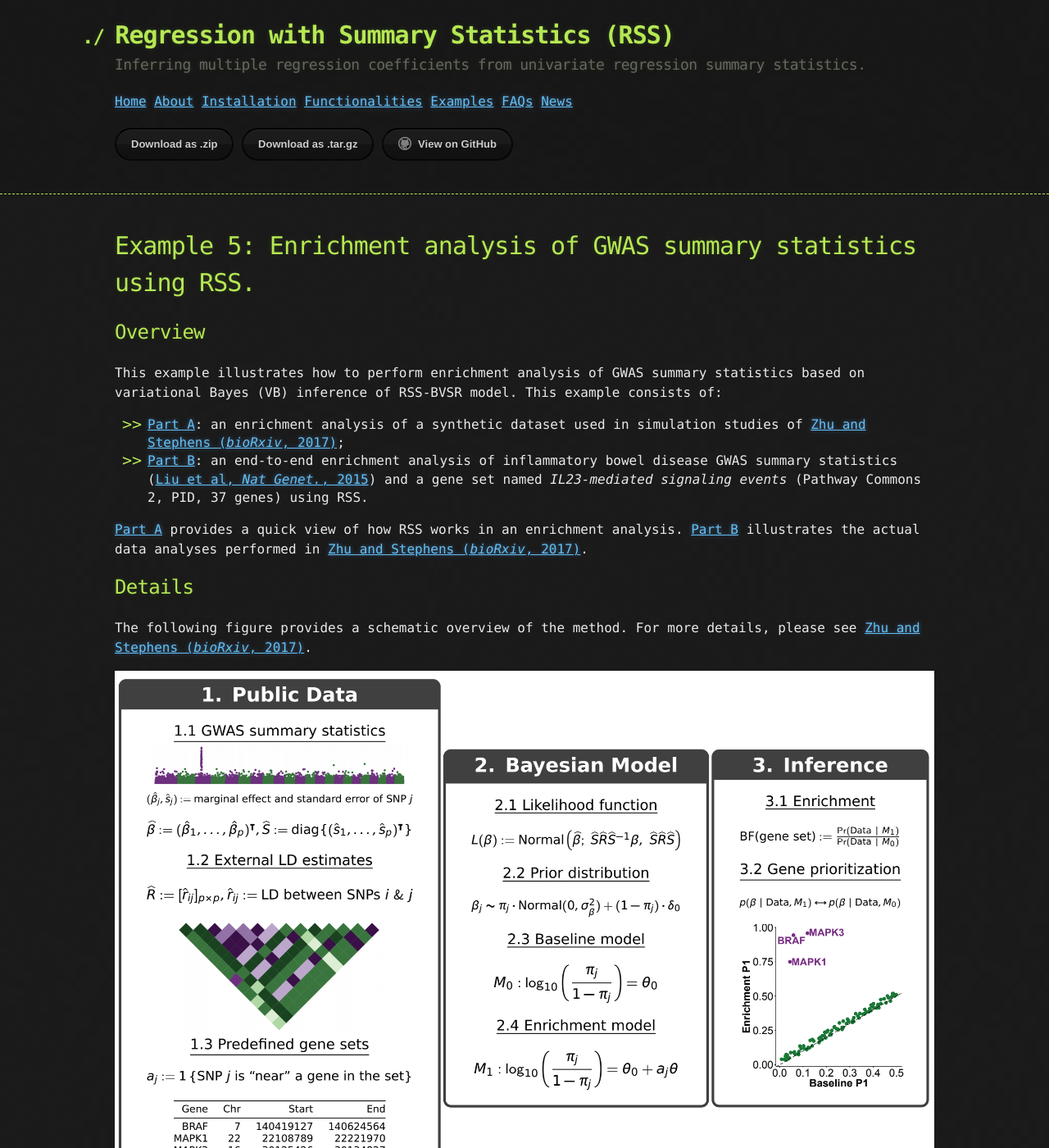
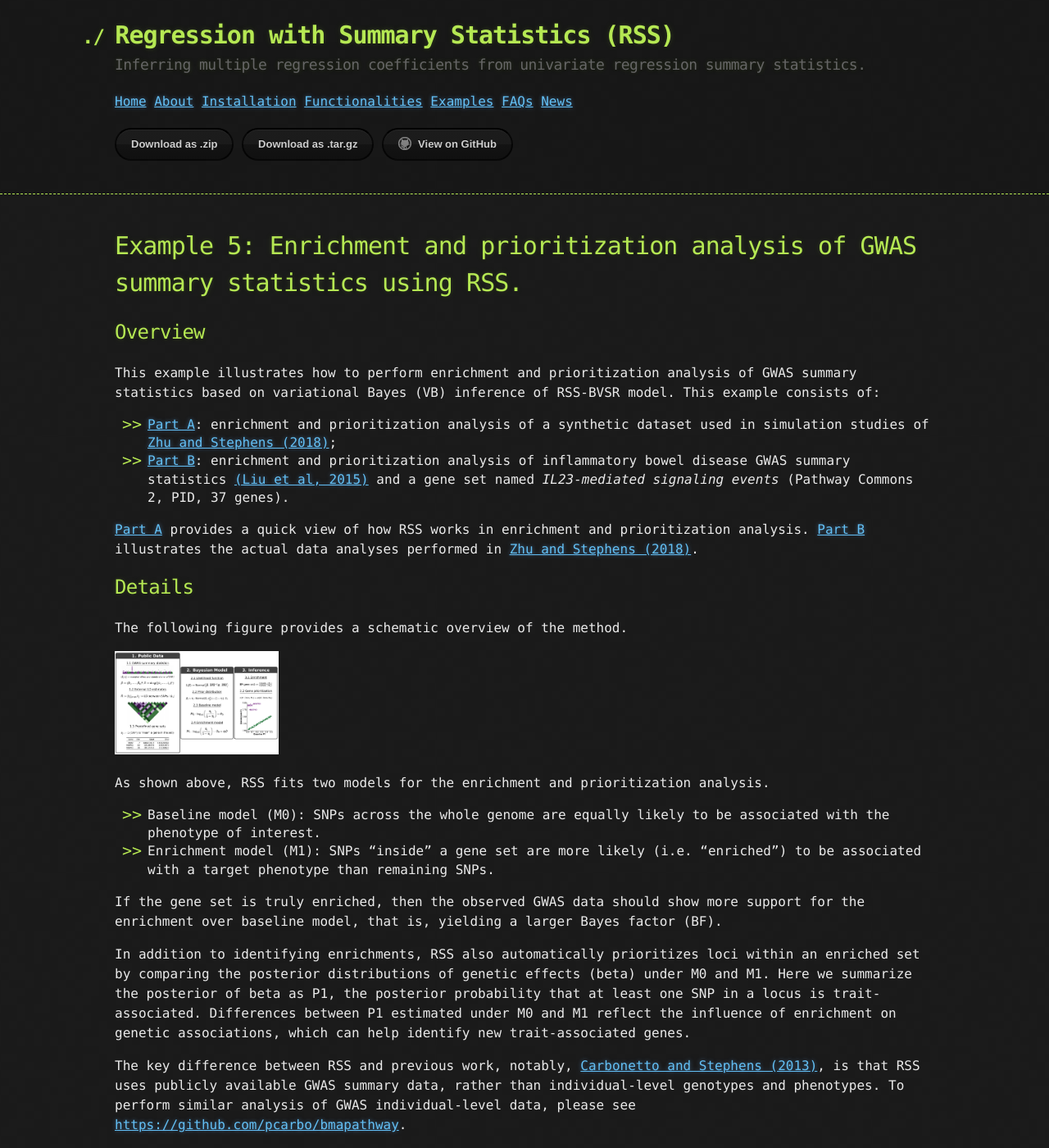
Before and after one commit to stephenslab/rss, a Jekyll site: the page built from docs/Example-5.md, in a window 1280 px wide and 1400 px high. Shown: the whole window at 82% size. Built offline with Jekyll 4.4.1, drawn with Linux system fonts in a browser that asks for light colours; our own code applies the rules of GitHub Pages for plain Markdown files; some of the changed text lies outside the part shown.

Commit message:
update example 5 summary page

```diff
--- a/docs/Example-5.md
+++ b/docs/Example-5.md
@@ -1,54 +1,68 @@
-[Zhu and Stephens (*bioRxiv*, 2017)]: https://doi.org/10.1101/160770
-[Carbonetto and Stephens (*PLoS Genet.*, 2013)]: http://journals.plos.org/plosgenetics/article?id=10.1371%2Fjournal.pgen.1003770
+[Zhu and Stephens (2018)]: https://doi.org/10.1101/160770
+[Carbonetto and Stephens (2013)]: https://doi.org/10.1371/journal.pgen.1003770
 [example5]: https://github.com/stephenslab/rss/tree/master/examples/example5
 
-# Example 5: Enrichment analysis of GWAS summary statistics using RSS.
+# Example 5: Enrichment and prioritization analysis of GWAS summary statistics using RSS.
 
 ## Overview
 
-This example illustrates how to perform enrichment analysis of
+This example illustrates how to perform enrichment and prioritization analysis of
 GWAS summary statistics based on variational Bayes (VB) inference of RSS-BVSR model.
 This example consists of:
 
-- [Part A](Example-5A): an enrichment analysis of a synthetic dataset used in
-simulation studies of [Zhu and Stephens (*bioRxiv*, 2017)][];
-- [Part B](Example-5B): an end-to-end enrichment analysis of inflammatory bowel disease GWAS summary statistics
-([Liu et al, *Nat Genet.*, 2015](https://www.ncbi.nlm.nih.gov/pubmed/26192919)) and
-a gene set named *IL23-mediated signaling events* (Pathway Commons 2, PID, 37 genes) using RSS.
+- [Part A](Example-5A): enrichment and prioritization analysis of
+a synthetic dataset used in simulation studies of [Zhu and Stephens (2018)][];
+- [Part B](Example-5B): enrichment and prioritization analysis of
+inflammatory bowel disease GWAS summary statistics
+[(Liu et al, 2015)](https://www.ncbi.nlm.nih.gov/pubmed/26192919)
+and a gene set named *IL23-mediated signaling events* (Pathway Commons 2, PID, 37 genes).
 
-[Part A](Example-5A) provides a quick view of how RSS works in an enrichment analysis.
-[Part B](Example-5B) illustrates the actual data analyses performed in [Zhu and Stephens (*bioRxiv*, 2017)][].
+[Part A](Example-5A) provides a quick view of how RSS works in enrichment and prioritization analysis.
+[Part B](Example-5B) illustrates the actual data analyses performed in [Zhu and Stephens (2018)][].
 
 ## Details
 
 The following figure provides a schematic overview of the method.
-For more details, please see [Zhu and Stephens (*bioRxiv*, 2017)][].
 
-![](images/rss_gsea.png)
+<img src="images/rss_gsea.png" width="200" />
 
-As shown above, two models are fitted for the enrichment analysis:
+As shown above, RSS fits two models for the enrichment and prioritization analysis.
 
-- **baseline model**: SNPs across the genome are equally likely to be associated with a target phenotype.
-- **enrichment model**: SNPs "inside" a gene in a gene set are more likely (i.e. "enriched") to be
-associated with a target phenotype than remaining SNPs.
+- Baseline model (M0): SNPs across the whole genome are equally
+likely to be associated with the phenotype of interest.
+- Enrichment model (M1): SNPs "inside" a gene set are more likely
+(i.e. "enriched") to be associated with a target phenotype than remaining SNPs.
 
-If the gene set is truly enriched, then the GWAS data should show more support for enrichment over baseline model, that is, a larger Bayes factor (BF).
+If the gene set is truly enriched, then the observed GWAS data
+should show more support for the enrichment over baseline model,
+that is, yielding a larger Bayes factor (BF).
 
-The key difference between RSS and previous work
-notably, [Carbonetto and Stephens (*PLoS Genet.*, 2013)][], is that
-RSS uses **publicly available** GWAS summary data, rather than individual-level genotypes and phenotypes.
-To perform similar analysis of individual-level data, please use [`bmapathway`](https://github.com/pcarbo/bmapathway).
+In addition to identifying enrichments, RSS also automatically prioritizes
+loci within an enriched set by comparing the posterior distributions of
+genetic effects (beta) under M0 and M1.
+Here we summarize the posterior of beta as P1,
+the posterior probability that at least one SNP in a locus is trait-associated.
+Differences between P1 estimated under M0 and M1 reflect
+the influence of enrichment on genetic associations,
+which can help identify new trait-associated genes.
+
+The key difference between RSS and previous work,
+notably, [Carbonetto and Stephens (2013)][], is that
+RSS uses publicly available GWAS summary data,
+rather than individual-level genotypes and phenotypes.
+To perform similar analysis of GWAS individual-level data,
+please see <https://github.com/pcarbo/bmapathway>.
 
 To reproduce results of Example 5,
 please use scripts in the directory [example5][],
 and follow the step-by-step guide below.
 
-- Part A: [http://stephenslab.github.io/rss/Example-5A](Example-5A)
-- Part B: [http://stephenslab.github.io/rss/Example-5B](Example-5B)
+- Part A: <http://stephenslab.github.io/rss/Example-5A>
+- Part B: <http://stephenslab.github.io/rss/Example-5B>
 
 Before running either part, please make sure the
 [VB subroutines](https://github.com/stephenslab/rss/tree/master/src_vb)
 of RSS are installed. Please find installation instructions [here](RSS-via-VB).
 
-It is advisable to go through the simulated example in [Example 5 Part A](Example-5A)
-before diving into the real data example in [Example 5 Part B](Example-5B).
+It is advisable to go through the simulated example ([Part A](Example-5A))
+before diving into the real data example ([Part B](Example-5B)).
```
